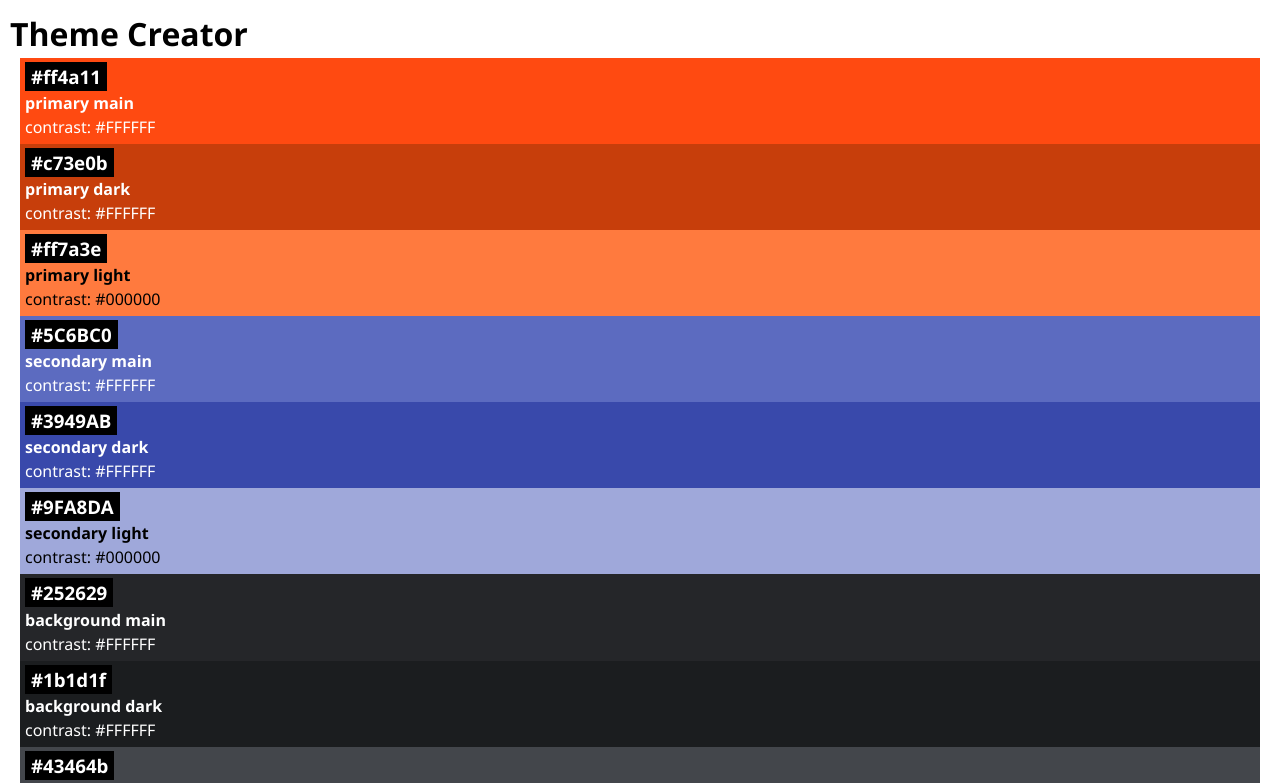
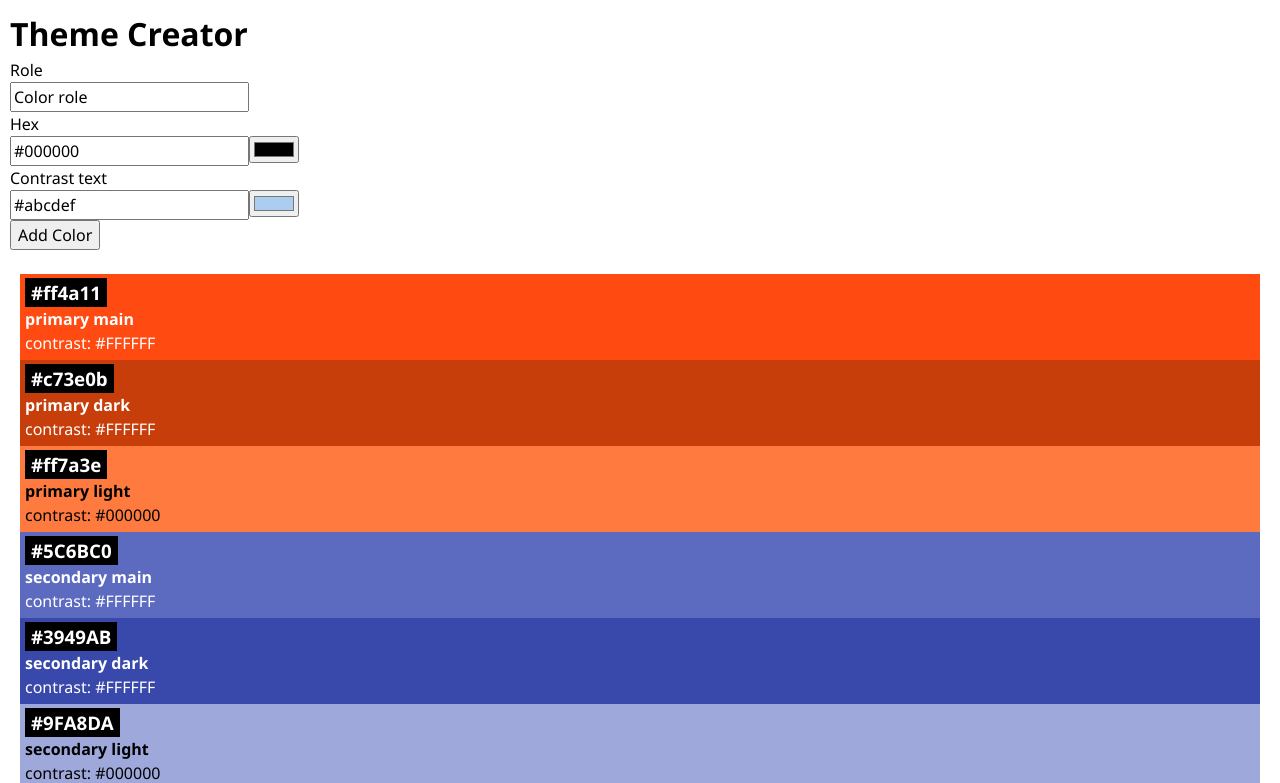
Before and after one commit to Jonas-Wendland/theme-creator, a React (Vite) app: page / in a window 1280 px wide. Shown: the top 783 px of the page. Built offline with nearby package versions, Linux system fonts and the light colour scheme.

Commit message:
add-color-form

```diff
--- a/package.json
+++ b/package.json
@@ -14,7 +14,8 @@
     "@octokit/rest": "^20.1.0",
     "dotenv": "^16.4.5",
     "react": "^18.2.0",
-    "react-dom": "^18.2.0"
+    "react-dom": "^18.2.0",
+    "uid": "^2.0.2"
   },
   "devDependencies": {
     "@types/react": "^18.2.66",
--- a/src/App.jsx
+++ b/src/App.jsx
@@ -1,13 +1,25 @@
 import { initialColors } from "./lib/colors";
 import Color from "./Components/Color/Color";
+import ColorForm from "./Components/Color/ColorForm.jsx";
+import { useState } from "react";
+import { uid } from "uid";
 import "./App.css";
 
 function App() {
+  const [color, setColor] = useState(initialColors);
+
+  function handleSubmit(newColor) {
+    setColor([{ id: uid(), ...newColor }, ...color]);
+    console.log(newColor);
+  }
+
   return (
     <>
       <h1>Theme Creator</h1>
+      <ColorForm onSubmit={handleSubmit} />
+      <br />
 
-      {initialColors.map((color) => {
+      {color.map((color) => {
         return <Color key={color.id} color={color} />;
       })}
     </>
--- /dev/null
+++ b/src/Components/Color/ColorForm.jsx
@@ -0,0 +1,35 @@
+import ColorInput from "./ColorInput";
+
+export default function ColorForm({ onSubmit }) {
+  function handleSubmit(event) {
+    event.preventDefault();
+    const formData = new FormData(event.target);
+    const data = Object.fromEntries(formData);
+    onSubmit(data);
+  }
+
+  return (
+    <form onSubmit={handleSubmit}>
+      <label htmlFor="role">
+        Role
+        <br />
+        <input
+          id="role"
+          name="role"
+          type="text"
+          defaultValue="Color role"
+        ></input>
+      </label>
+      <br />
+      <label htmlFor="hex">
+        Hex
+        <ColorInput id="hex" defaultValue="#000000" />
+      </label>
+      <label htmlFor="contrast">
+        Contrast text
+        <ColorInput id="contrastText" defaultValue="#abcdef" />
+      </label>
+      <button>Add Color</button>
+    </form>
+  );
+}
--- /dev/null
+++ b/src/Components/Color/ColorInput.jsx
@@ -0,0 +1,28 @@
+import { useState } from "react";
+
+export default function ColorInput({ id, defaultValue }) {
+  const [inputValue, setInputValue] = useState(defaultValue);
+
+  return (
+    <>
+      <br />
+      <input
+        type="text"
+        id={id}
+        name={id}
+        value={inputValue}
+        onChange={(event) => {
+          setInputValue(event.target.value);
+        }}
+      />
+      <input
+        type="color"
+        value={inputValue}
+        onChange={(event) => {
+          setInputValue(event.target.value);
+        }}
+      />
+      <br />
+    </>
+  );
+}
```
Also changed, not shown: 1 other file (tests, documents, lock files or other folders).
